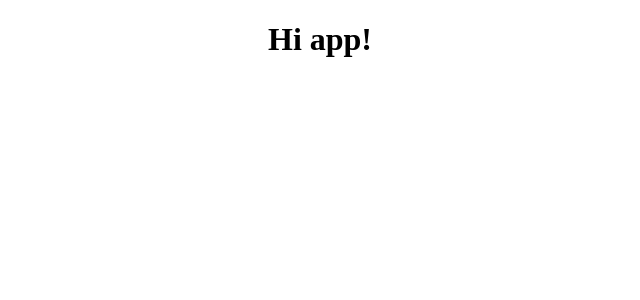
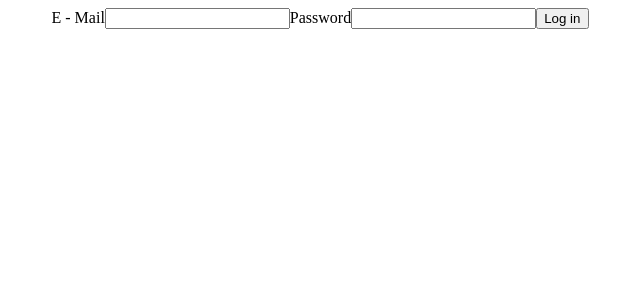
Before and after one commit to GoudekettingRM/frisbee-competition-app-client, a React (Create React App) app: page /login in a window 1280 px wide. Shown: the top 300 px of the page, without its empty margins (320-960 px from the left). Built offline with nearby package versions, Linux system fonts and the light colour scheme.

Commit message:
add basic login form

```diff
--- a/src/App.js
+++ b/src/App.js
@@ -1,10 +1,16 @@
 import React from "react";
+import { Switch, Route } from "react-router-dom";
+import Login from "./components/Login-out/Login";
+import Home from "./components/Home/Home";
 import "./App.css";
 
 function App() {
   return (
     <div className="App">
-      <h1>Hi app!</h1>
+      <Switch>
+        <Route path="/" exact component={Home} />
+        <Route path="/login" exact component={Login} />
+      </Switch>
     </div>
   );
 }
--- /dev/null
+++ b/src/components/Home/Home.jsx
@@ -0,0 +1,18 @@
+import React, { Component } from "react";
+import { connect } from "react-redux";
+
+class Home extends Component {
+  render() {
+    return (
+      <div>
+        <h1>Hi from home</h1>
+      </div>
+    );
+  }
+}
+
+const mapStateToProps = state => ({});
+
+const mapDispatchToProps = {};
+
+export default connect(mapStateToProps, mapDispatchToProps)(Home);
--- /dev/null
+++ b/src/components/Login-out/Login.jsx
@@ -0,0 +1,51 @@
+import React, { Component } from "react";
+import { connect } from "react-redux";
+
+class Login extends Component {
+  state = {
+    email: "",
+    password: ""
+  };
+
+  componentDidMount = () => {
+    console.log("Login form mounted");
+  };
+  onChange = event => {
+    this.setState({
+      [event.target.name]: event.target.value
+    });
+  };
+
+  render() {
+    if (this.props.token) {
+      this.props.history.push("/logout");
+    }
+    return (
+      <form>
+        <label>E - Mail</label>
+        <input
+          type="text"
+          name="email"
+          value={this.state.email}
+          onChange={this.onChange}
+        />
+        <label>Password</label>
+        <input
+          type="password"
+          name="password"
+          value={this.state.password}
+          onChange={this.onChange}
+        />
+        <button type="submit">Log in</button>
+      </form>
+    );
+  }
+}
+
+const mapStateToProps = state => ({
+  token: state.session.jwt
+});
+
+const mapDispatchToProps = {};
+
+export default connect(mapStateToProps, mapDispatchToProps)(Login);
--- a/src/index.js
+++ b/src/index.js
@@ -4,11 +4,14 @@ import ReactDOM from "react-dom";
 // import { store, persistor } from "./store/store";
 import { store } from "./store/store";
 import { Provider } from "react-redux";
+import { BrowserRouter as Router } from "react-router-dom";
 import App from "./App";
 
 ReactDOM.render(
   <Provider store={store}>
-    <App />
+    <Router>
+      <App />
+    </Router>
   </Provider>,
   document.getElementById("root")
 );
```
